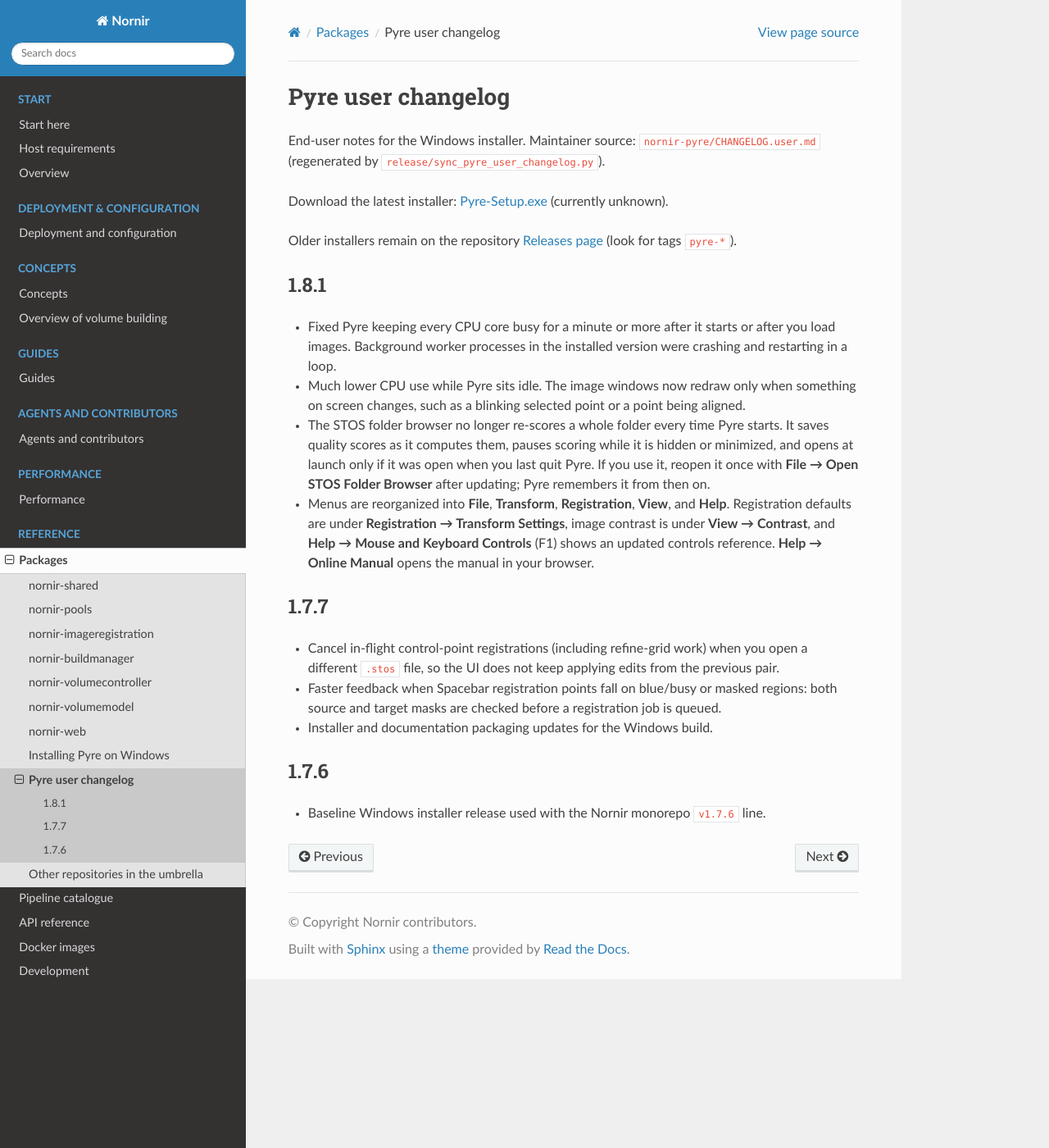
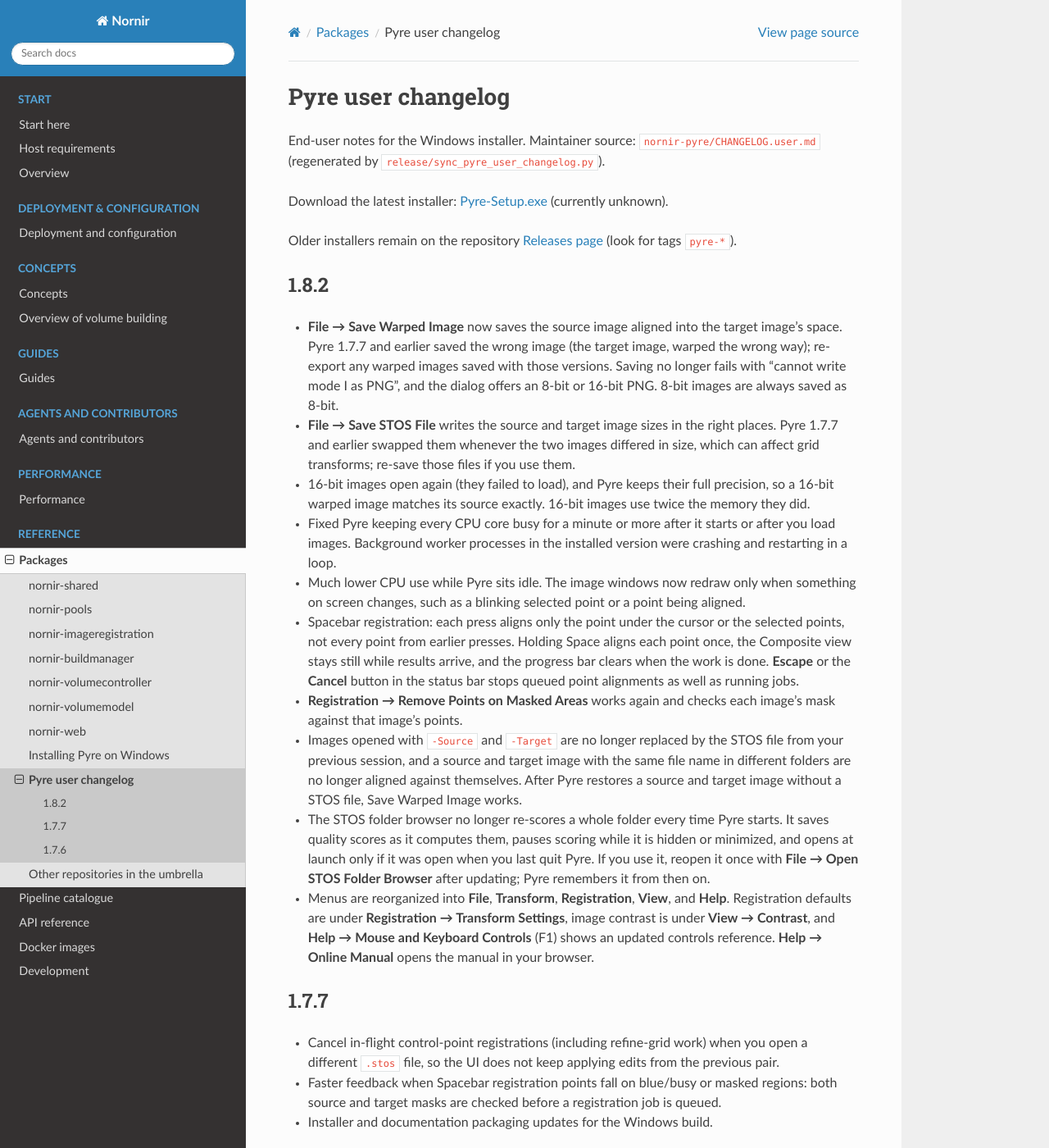
Before and after one commit to jamesra/nornir, a Sphinx documentation site: the page built from docs/packages/pyre_changelog.rst, in a window 1280 px wide and 1400 px high. Shown: the whole window at 82% size. Built offline with Sphinx 7.4.7 and the Read the Docs theme 3.1.0, drawn with Linux system fonts in a browser that asks for light colours.

Commit message:
Update nornir-pyre 1.8.2 notes; shared arrow-key nudge, PointView.num_points
Records nornir-pyre at 207ee75: the user's 7319282 (Pyre 1.8.2 user notes) with its docs/packages/pyre_changelog.rst page, and improve-loop commits d456ba6 + 052c6d2 (one arrow-key nudge helper for the control-point and rigid translate commands) and 207ee75 (PointView.num_points).

Co-Authored-By: Claude Opus 5.5 <noreply@anthropic.com>

```diff
--- a/docs/packages/pyre_changelog.rst
+++ b/docs/packages/pyre_changelog.rst
@@ -12,11 +12,17 @@ Older installers remain on the repository
 `Releases page <https://github.com/jamesra/nornir/releases>`_
 (look for tags ``pyre-*``).
 
-1.8.1
+1.8.2
 -----
 
+* **File → Save Warped Image** now saves the source image aligned into the target image's space. Pyre 1.7.7 and earlier saved the wrong image (the target image, warped the wrong way); re-export any warped images saved with those versions. Saving no longer fails with "cannot write mode I as PNG", and the dialog offers an 8-bit or 16-bit PNG. 8-bit images are always saved as 8-bit.
+* **File → Save STOS File** writes the source and target image sizes in the right places. Pyre 1.7.7 and earlier swapped them whenever the two images differed in size, which can affect grid transforms; re-save those files if you use them.
+* 16-bit images open again (they failed to load), and Pyre keeps their full precision, so a 16-bit warped image matches its source exactly. 16-bit images use twice the memory they did.
 * Fixed Pyre keeping every CPU core busy for a minute or more after it starts or after you load images. Background worker processes in the installed version were crashing and restarting in a loop.
 * Much lower CPU use while Pyre sits idle. The image windows now redraw only when something on screen changes, such as a blinking selected point or a point being aligned.
+* Spacebar registration: each press aligns only the point under the cursor or the selected points, not every point from earlier presses. Holding Space aligns each point once, the Composite view stays still while results arrive, and the progress bar clears when the work is done. **Escape** or the **Cancel** button in the status bar stops queued point alignments as well as running jobs.
+* **Registration → Remove Points on Masked Areas** works again and checks each image's mask against that image's points.
+* Images opened with ``-Source`` and ``-Target`` are no longer replaced by the STOS file from your previous session, and a source and target image with the same file name in different folders are no longer aligned against themselves. After Pyre restores a source and target image without a STOS file, Save Warped Image works.
 * The STOS folder browser no longer re-scores a whole folder every time Pyre starts. It saves quality scores as it computes them, pauses scoring while it is hidden or minimized, and opens at launch only if it was open when you last quit Pyre. If you use it, reopen it once with **File → Open STOS Folder Browser** after updating; Pyre remembers it from then on.
 * Menus are reorganized into **File**, **Transform**, **Registration**, **View**, and **Help**. Registration defaults are under **Registration → Transform Settings**, image contrast is under **View → Contrast**, and **Help → Mouse and Keyboard Controls** (F1) shows an updated controls reference. **Help → Online Manual** opens the manual in your browser.
 
```
